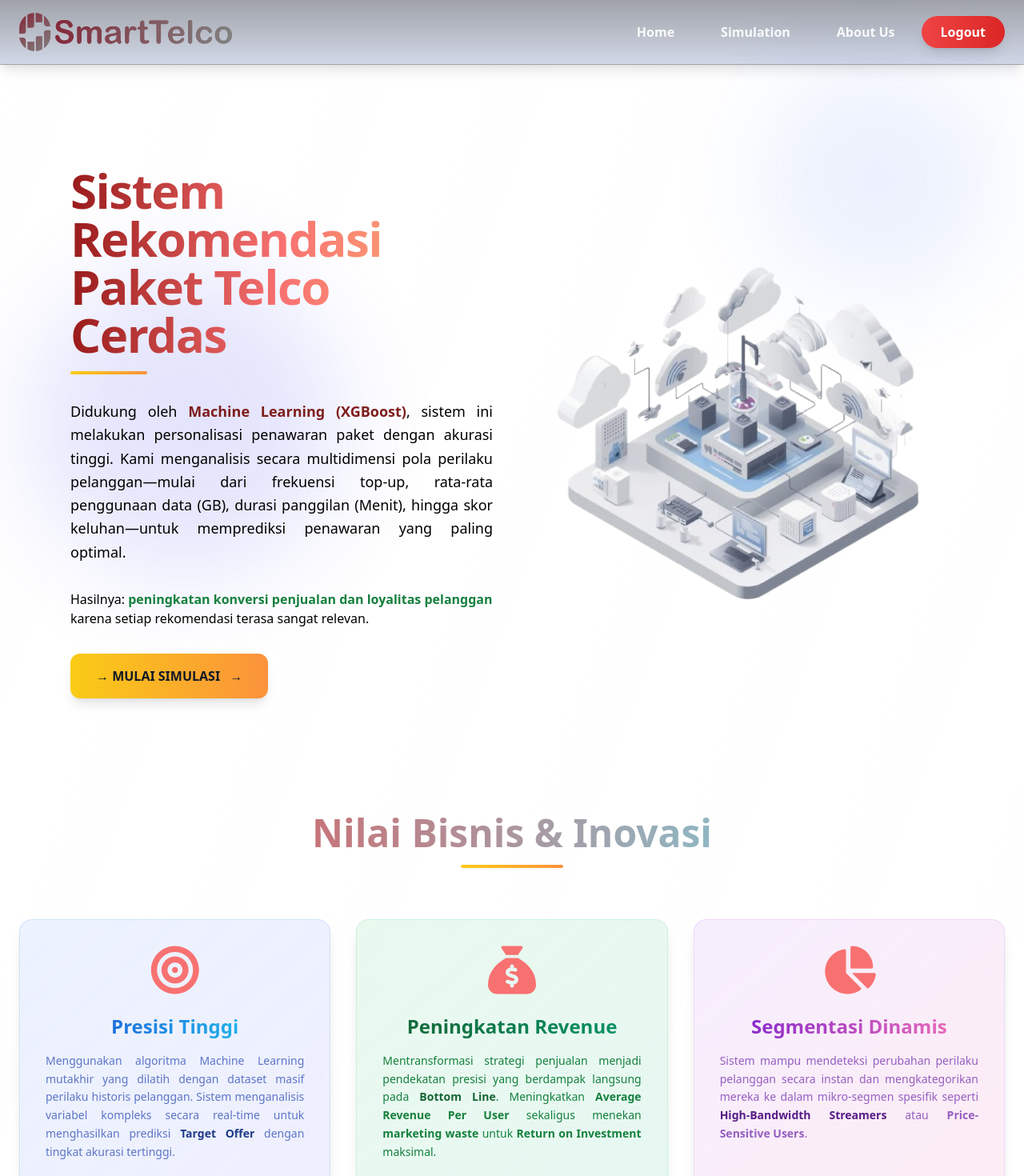
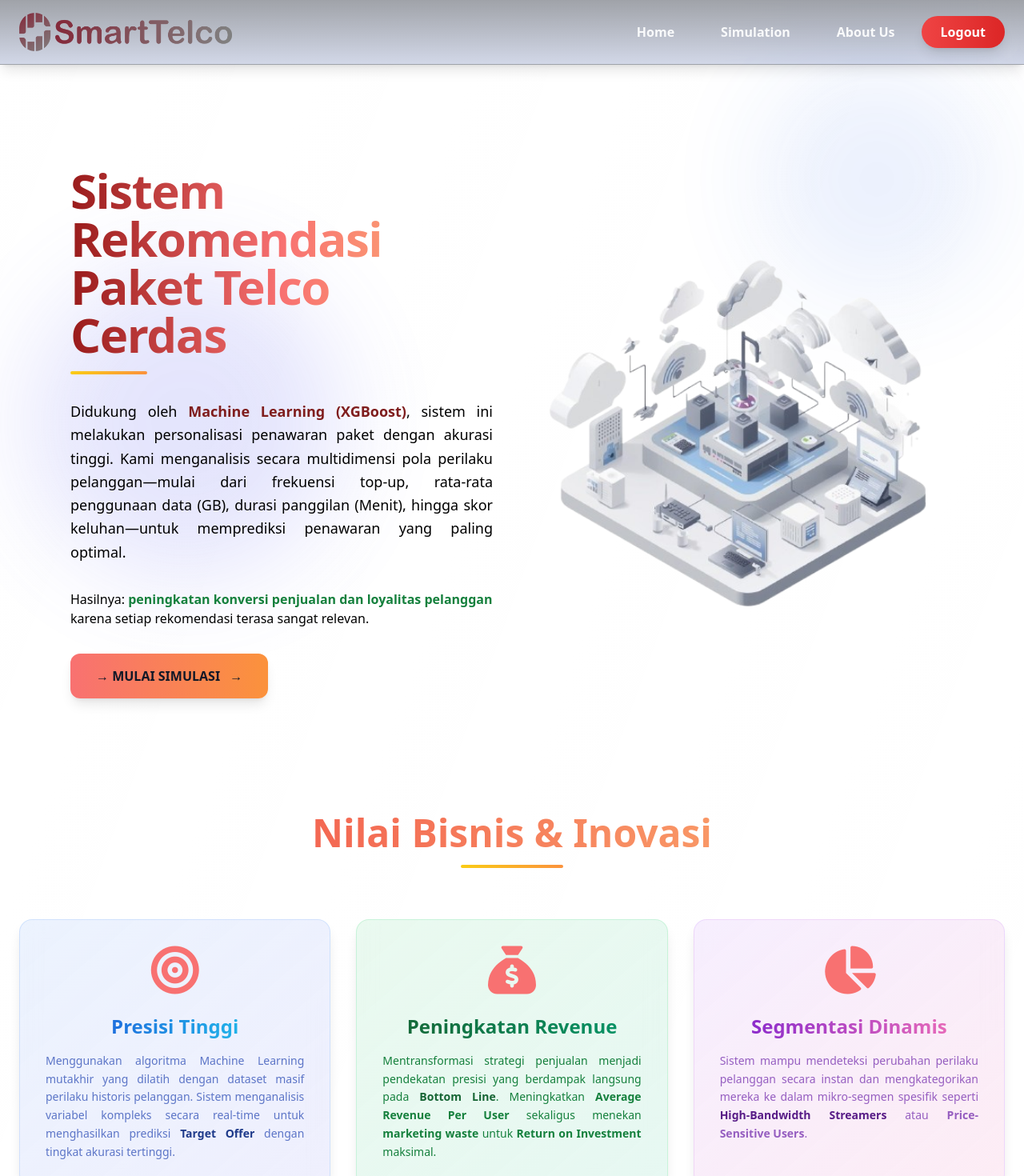
Before and after one commit to MargohanL23/SMARTTELCO-RECOMMENDATION, a Vue app in the folder SmartTelco-FrontEnd/: page /home in a window 1280 px wide. Shown: the top 1470 px of the page at 80% size. Built offline with nearby package versions, Linux system fonts and the light colour scheme; sample sign-in values are in the browser's storage.

Commit message:
update dikit warna dan layout(biar konsisten)

```diff
--- a/SmartTelco-FrontEnd/src/components/Header.vue
+++ b/SmartTelco-FrontEnd/src/components/Header.vue
@@ -54,7 +54,7 @@
 
           <RouterLink
             to="/register"
-            class="px-6 py-2 rounded-full bg-gradient-to-r from-yellow-400 to-orange-400 text-gray-900 font-bold hover:from-yellow-300 hover:to-orange-300 transition duration-300 shadow-lg hover:shadow-xl"
+            class="px-6 py-2 rounded-full bg-gradient-to-r from-red-400 to-gray-400 text-white font-bold hover:from-red-300 hover:to-gray-300 transition duration-300 shadow-lg hover:shadow-xl"
           >
             Register
           </RouterLink>
@@ -148,7 +148,7 @@
           <RouterLink
             to="/register"
             @click="closeMenu"
-            class="px-4 py-3 rounded-lg bg-gradient-to-r from-yellow-400 to-orange-400 text-gray-900 font-bold hover:from-yellow-300 hover:to-orange-300 transition duration-300 text-center"
+            class="px-4 py-3 rounded-lg bg-gradient-to-r from-red-400 to-gray-400 text-gray-900 font-bold hover:from-yellow-300 hover:to-orange-300 transition duration-300 text-center"
           >
             Register
           </RouterLink>
--- a/SmartTelco-FrontEnd/src/views/HomeView.vue
+++ b/SmartTelco-FrontEnd/src/views/HomeView.vue
@@ -8,7 +8,7 @@
 
     <div class="relative z-10 space-y-20 pt-16 pb-16 px-6">
 
-      <div class="max-w-7xl mx-auto">
+      <div class="max-w-8xl mx-auto">
 
           <div class="absolute inset-0 bg-gradient-to-br from-white/5 to-transparent pointer-events-none"></div>
 
@@ -32,7 +32,7 @@
 
               <RouterLink
                 to="/simulation"
-                class="inline-flex items-center justify-center gap-3 bg-gradient-to-r from-yellow-400 to-orange-400 hover:from-yellow-300 hover:to-orange-300 text-gray-900 font-extrabold py-4 px-8 rounded-xl shadow-lg transform hover:scale-105 hover:shadow-2xl transition duration-300 w-fit group">
+                class="inline-flex items-center justify-center gap-3 bg-gradient-to-r from-red-400 to-orange-400 hover:from-red-300 hover:to-orange-300 text-gray-900 font-extrabold py-4 px-8 rounded-xl shadow-lg transform hover:scale-105 hover:shadow-2xl transition duration-300 w-fit group">
                 <span>→ MULAI SIMULASI</span>
                 <span class="group-hover:translate-x-1 transition duration-300">→</span>
               </RouterLink>
@@ -45,7 +45,7 @@
                   src="/images/SmartTelco_ilustration.png"
                   alt="Hero Illustration"
                   class="w-full object-cover rounded-3xl hover:scale-105 transition-transform duration-500"
-                  :style="{ height: '450px' }"
+                  :style="{ height: '550px' }"
                 />
 
               </div>
@@ -60,7 +60,7 @@
         :class="{'opacity-100 translate-y-0': isBusinessVisible, 'opacity-0 translate-y-10': !isBusinessVisible}"
       >
         <div class="text-center mb-16">
-          <h2 class="text-4xl md:text-5xl font-black text-transparent bg-clip-text bg-gradient-to-r from-red-500 to-cyan-300 mb-4">
+          <h2 class="text-4xl md:text-5xl font-black text-transparent bg-clip-text bg-gradient-to-r from-red-500 to-orange-300 mb-4">
             Nilai Bisnis & Inovasi
           </h2>
           <div class="h-1 w-32 bg-gradient-to-r from-yellow-400 to-orange-400 rounded-full mx-auto"></div>
@@ -255,7 +255,7 @@
         class="max-w-4xl mx-auto transition-opacity duration-1000 transform"
         :class="{'opacity-100 translate-y-0': isCtaVisible, 'opacity-0 translate-y-10': !isCtaVisible}"
       >
-        <div class="relative bg-gradient-to-br from-red-500/20 to-gray-500/20 backdrop-blur-lg border border-blue-300/30 rounded-3xl p-12 shadow-2xl text-center overflow-hidden group">
+        <div class="relative bg-gradient-to-br from-red-500/20 to-gray-500/20 backdrop-blur-lg border border-gray-300/30 rounded-3xl p-12 shadow-2xl text-center overflow-hidden group">
           <div class="absolute inset-0 bg-gradient-to-br from-white/10 to-transparent pointer-events-none"></div>
           <div class="absolute -top-40 -right-40 w-80 h-80 bg-blue-500 rounded-full mix-blend-screen filter blur-3xl opacity-20 group-hover:opacity-30 transition duration-500"></div>
 
--- a/SmartTelco-FrontEnd/src/views/SimulationView.vue
+++ b/SmartTelco-FrontEnd/src/views/SimulationView.vue
@@ -26,7 +26,7 @@
         INPUT DATA REKOMENDASI
       </h2>
 
-      <div class="w-full max-w-3xl mx-auto bg-gray-100 shadow-2xl shadow-black/20 p-5 md:p-8 rounded-2xl flex flex-col gap-6 relative z-10">
+      <div class="w-full max-w-8xl mx-auto bg-gray-100 shadow-2xl shadow-black/20 p-5 md:p-8 rounded-2xl flex flex-col gap-6 relative z-10">
 
         <div class="w-full">
           <label class="block mb-2 font-medium text-gray-700 text-sm md:text-base">Jenis Paket:</label>
--- a/SmartTelco-FrontEnd/src/views/SplashScreen.vue
+++ b/SmartTelco-FrontEnd/src/views/SplashScreen.vue
@@ -1,7 +1,7 @@
 <template>
   <div class="splash-screen fixed inset-0 flex flex-col items-center justify-center z-50 transition-opacity duration-1000"
        :class="{ 'opacity-0 invisible': isLoaded }"
-       style="background-color: #902809ff;">
+       style="background-color: #842A3B;">
 
     <div class="text-center p-10">
 
```
